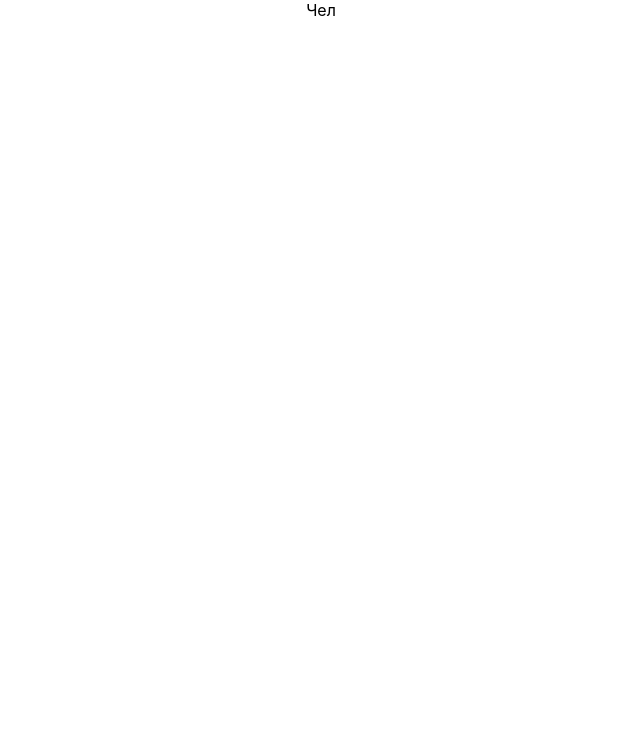
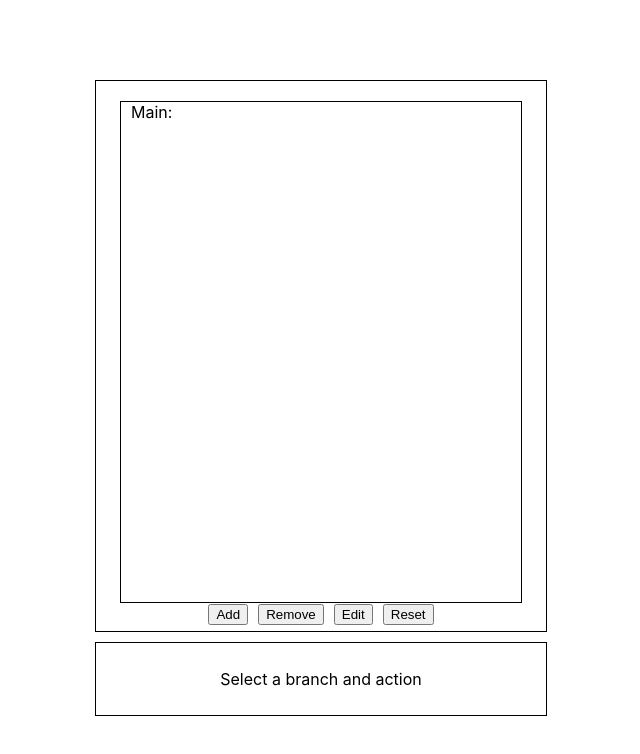
Before and after one commit to Nyaksik/mcc-test, a React (Create React App) app: page / in a window 1280 px wide. Shown: the top 754 px of the page, without its empty margins (319-959 px from the left). Built offline with nearby package versions, Linux system fonts and the light colour scheme.

Commit message:
pamagiti

```diff
--- a/src/App.css
+++ b/src/App.css
@@ -1,38 +1,53 @@
 .App {
-  text-align: center;
+    width: 450px;
+    height: 550px;
+    margin: 10vh auto 10px auto;
+    text-align: center;
+    border: 1px solid black;
 }
 
-.App-logo {
-  height: 40vmin;
-  pointer-events: none;
+.main {
+    width: 400px;
+    height: 500px;
+    margin: 20px auto 0 auto;
+    border: 1px solid black;
+    display: flex;
+    flex-direction: column;
+    align-items: flex-start;
 }
 
-@media (prefers-reduced-motion: no-preference) {
-  .App-logo {
-    animation: App-logo-spin infinite 20s linear;
-  }
+.main__node-block {
+    margin-left: 10px;
+    display: flex;
+    flex-direction: column;
+    align-items: flex-start;
 }
 
-.App-header {
-  background-color: #282c34;
-  min-height: 100vh;
-  display: flex;
-  flex-direction: column;
-  align-items: center;
-  justify-content: center;
-  font-size: calc(10px + 2vmin);
-  color: white;
+.node {
+    margin-left: 20px;
 }
 
-.App-link {
-  color: #61dafb;
+.btn:active {
+    background-color: black;
+    color: greenyellow;
 }
 
-@keyframes App-logo-spin {
-  from {
-    transform: rotate(0deg);
-  }
-  to {
-    transform: rotate(360deg);
-  }
+.btn:not(:last-child) {
+    margin-right: 10px;
 }
+
+.App__input {
+    border: 1px solid black;
+    margin: auto;
+    padding: 10px 0;
+    text-align: center;
+    width: 450px;
+}
+
+.App__input input {
+    padding-left: 15px;
+}
+
+.App__input .btn {
+    margin-left: 5px;
+}
--- a/src/App.js
+++ b/src/App.js
@@ -1,9 +1,134 @@
+import { useState } from 'react';
+
 import './App.css';
 
 function App() {
+    const [mainNode, setMainNode] = useState([])
+    const [choice, setChoice] = useState({do: '', node: 'MAIN'})
+    const [input, setInput] = useState('')
+    const [click, setClick] = useState()
+
+    const clickUser = () => {
+        switch (choice.do) {
+            case 'ADD':
+                choice.node === 'MAIN'
+                ?
+                setMainNode([...mainNode, {id: Math.floor(Math.random() * 10000), name: input, children: []}])
+                :
+                setMainNode(mainNode.map((it) => {
+                    if (it.id === click) {
+                        return {...it, children: [...it.children, {id: Math.floor(Math.random() * 10000), name: input, children: []}]}
+                    }
+                    return it
+                }))
+                setInput('')
+                break
+            case 'REMOVE':
+                setMainNode(mainNode.filter((it) => it.id !== click))
+                break
+            case 'EDIT':
+                setMainNode(mainNode.map((it) => it.id === click ? {...it, name: input} : it))
+                break
+            case "RESET":
+                setMainNode([])
+                setChoice({...choice, do: ''})
+                break
+            default:
+                setMainNode(mainNode)
+                break
+        }
+    }
+    console.log(click)
+
     return (
-        <div className="App">
-            Чел
+        <div>
+            <div className="App">
+                <div className='main'>
+                    <div className='node-block main__node-block'>
+                        <div onClick={() => setChoice({...choice, node: 'MAIN'})}>Main:</div>
+                        {mainNode.map((it) => <div
+                        className='node node-block__node'
+                        key={Math.random()}
+                        onClick={() =>
+                        {
+                            setClick(it.id)
+                            setChoice({...choice, node: it.name})
+                        }
+                        }
+                        >
+                            {it.name}
+                            {it.children.map((it) => <div
+                            className='node node-block__node'
+                            key={Math.random()}
+                            onClick={() =>
+                            {
+                                setClick(it.id)
+                                setChoice({...choice, node: it.name})
+                            }
+                            }
+                            >
+                                {it.name}
+                            </div>)}
+                        </div>)}
+                    </div>
+                </div>
+                <button
+                    className='btn'
+                    type='button'
+                    onClick={(e) => {
+                        setChoice({...choice, do: e.target.value})
+                    }
+                    }
+                    value='ADD'
+                >
+                    Add
+                </button>
+                <button
+                    className='btn'
+                    type='button'
+                    onClick={(e) => {
+                        setChoice({...choice, do: e.target.value})
+                    }
+                    }
+                    value='REMOVE'
+                >
+                    Remove
+                </button>
+                <button
+                    className='btn'
+                    type='button'
+                    onClick={(e) => {
+                        setChoice({...choice, do: e.target.value})
+                    }
+                    }
+                    value='EDIT'
+                >
+                    Edit
+                </button>
+                <button
+                    className='btn'
+                    type='button'
+                    onClick={(e) => {
+                        setChoice({...choice, do: e.target.value})
+                    }
+                    }
+                    value='RESET'
+                >
+                    Reset
+                </button>
+            </div>
+                <div className='App__input'>
+                    {(!!choice.do && !!choice.node)
+                    ?
+                    <div>
+                        <div>Action: {choice.do} Node: {choice.node}</div>
+                        <input onChange={(e) => setInput(e.target.value)} value={input} placeholder='Enter the node name' />
+                        <button className='btn' type='button' onClick={clickUser}>Apply</button>
+                    </div>
+                    :
+                    <p>Select a branch and action</p>
+                    }
+                </div>
         </div>
     );
 }
```
